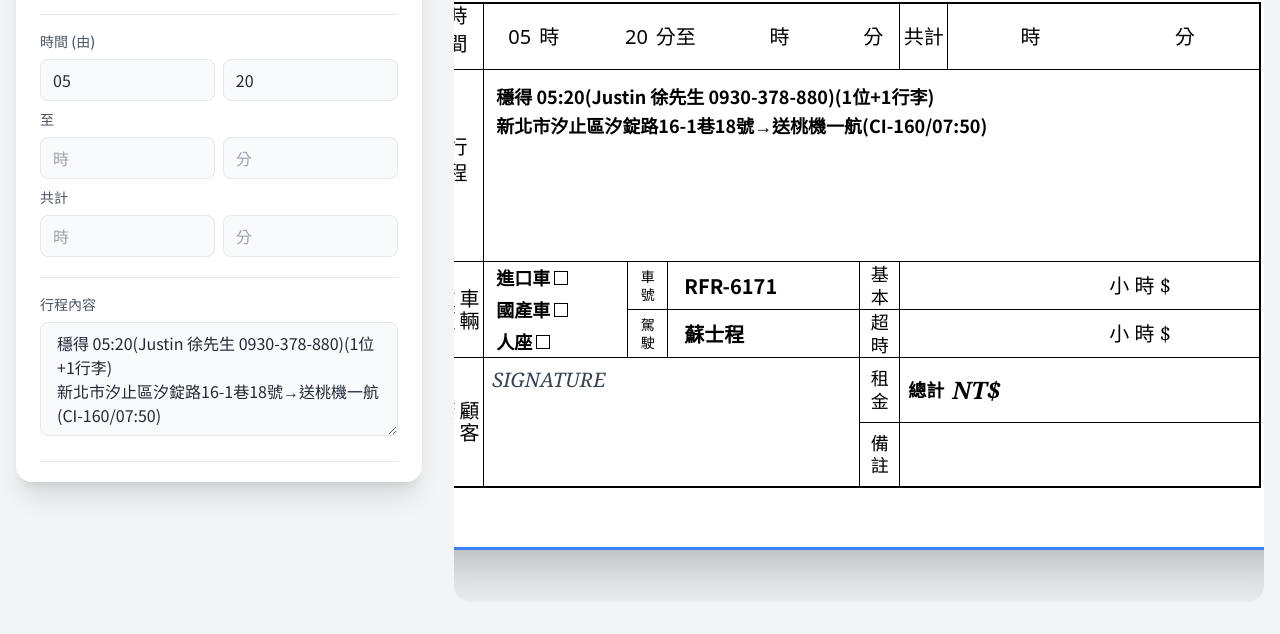
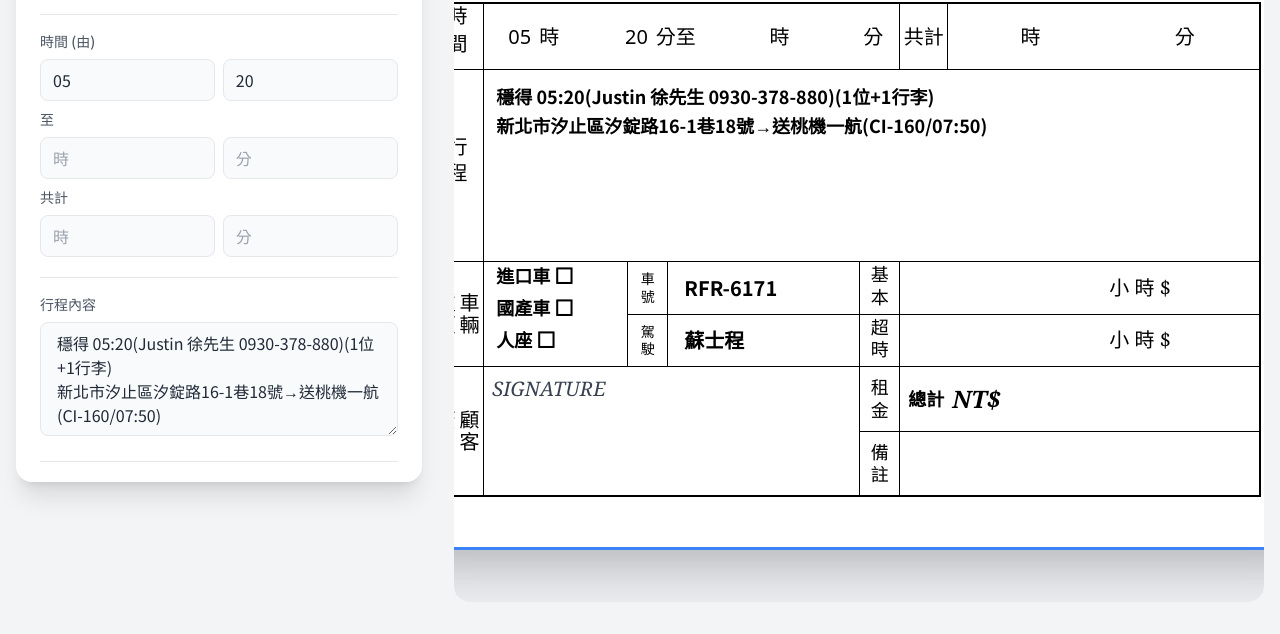
Before and after one commit to samwang1228/ele_table, a plain HTML site: page index.html in a window 1280 px wide. Shown: the part 270-904 px from the top of the page. Drawn offline with nearby package versions, Linux system fonts and the light colour scheme.

Commit message:
fix: 選單打勾沒對齊
- 使用切換☑ ☐ 代替繪圖方法

```diff
--- a/index.html
+++ b/index.html
@@ -217,6 +217,7 @@
                         </tr>
 
                         <!-- Row 3: Car Type / Driver -->
+                        <!-- Row 3: Car Type / Driver -->
                         <tr class="h-24">
                             <!-- Car Type Label -->
                             <td class="h-24 text-center font-serif text-xl border-r border-black relative w-14 p-0">
@@ -226,14 +227,15 @@
                             </td>
                             <!-- Car Type Checkboxes -->
                             <td class="h-24 border-r border-black w-36 p-0 align-middle">
+                                <!-- Added pb-3 to nudge content up from center -->
                                 <div
-                                    class="h-full flex flex-col justify-center pl-3 text-lg font-bold font-serif space-y-1">
-                                    <div class="flex items-center">進口車<span class="box ml-1"
-                                            id="preview-checkImport"></span></div>
-                                    <div class="flex items-center">國產車<span class="box ml-1"
-                                            id="preview-checkDomestic"></span></div>
-                                    <div class="flex items-center">人座<span class="box ml-1"
-                                            id="preview-checkSeat"></span></div>
+                                    class="h-full flex flex-col justify-center pb-3 pl-3 text-lg font-bold font-serif space-y-1">
+                                    <div class="flex items-center">進口車<span class="ml-1 text-lg leading-none"
+                                            id="preview-checkImport">☐</span></div>
+                                    <div class="flex items-center">國產車<span class="ml-1 text-lg leading-none"
+                                            id="preview-checkDomestic">☐</span></div>
+                                    <div class="flex items-center">人座<span class="ml-1 text-lg leading-none"
+                                            id="preview-checkSeat">☐</span></div>
                                 </div>
                             </td>
                             <!-- Label: Car No / Driver -->
@@ -260,10 +262,13 @@
                             <!-- Label: Basic / Overtime -->
                             <td class="h-24 w-10 border-r border-black p-0">
                                 <div class="flex flex-col h-full font-serif text-lg">
-                                    <div class="flex-1 w-full border-b border-black flex items-center justify-center">
+                                    <!-- Added pb-1 to nudge label up -->
+                                    <div
+                                        class="flex-1 w-full border-b border-black flex items-center justify-center pb-1">
                                         <div class="text-center leading-tight">基<br>本</div>
                                     </div>
-                                    <div class="flex-1 w-full flex items-center justify-center">
+                                    <!-- Added pb-1 to nudge label up -->
+                                    <div class="flex-1 w-full flex items-center justify-center pb-1">
                                         <div class="text-center leading-tight">超<br>時</div>
                                     </div>
                                 </div>
--- a/script.js
+++ b/script.js
@@ -35,11 +35,11 @@ function updatePreview() {
         const input = document.getElementById(id);
         const preview = document.getElementById(`preview-${id}`);
         if (input && preview) {
-            if (input.checked) {
-                preview.classList.add('checked');
-            } else {
-                preview.classList.remove('checked');
-            }
+            // Use unicode characters instead of CSS styling for reliable rendering
+            preview.textContent = input.checked ? '☑' : '☐';
+            // Ensure font size and alignment matches text
+            preview.style.fontSize = '1.2em';
+            // Reset excessive scaling if previously applied, or keep generic styling
         }
     });
 }
--- a/style.css
+++ b/style.css
@@ -122,22 +122,4 @@
     text-orientation: upright;
 }
 
-/* Checkbox imitation */
-.box {
-    display: inline-block;
-    width: 14px;
-    height: 14px;
-    border: 1px solid black;
-    margin-left: 4px;
-    vertical-align: middle;
-    position: relative;
-}
-
-.box.checked::after {
-    content: '✓';
-    position: absolute;
-    top: -6px;
-    left: -1px;
-    font-size: 18px;
-    font-weight: bold;
-}
+/* Checkbox imitation - REMOVED (Switched to Unicode chars ☐/☑) */
```
